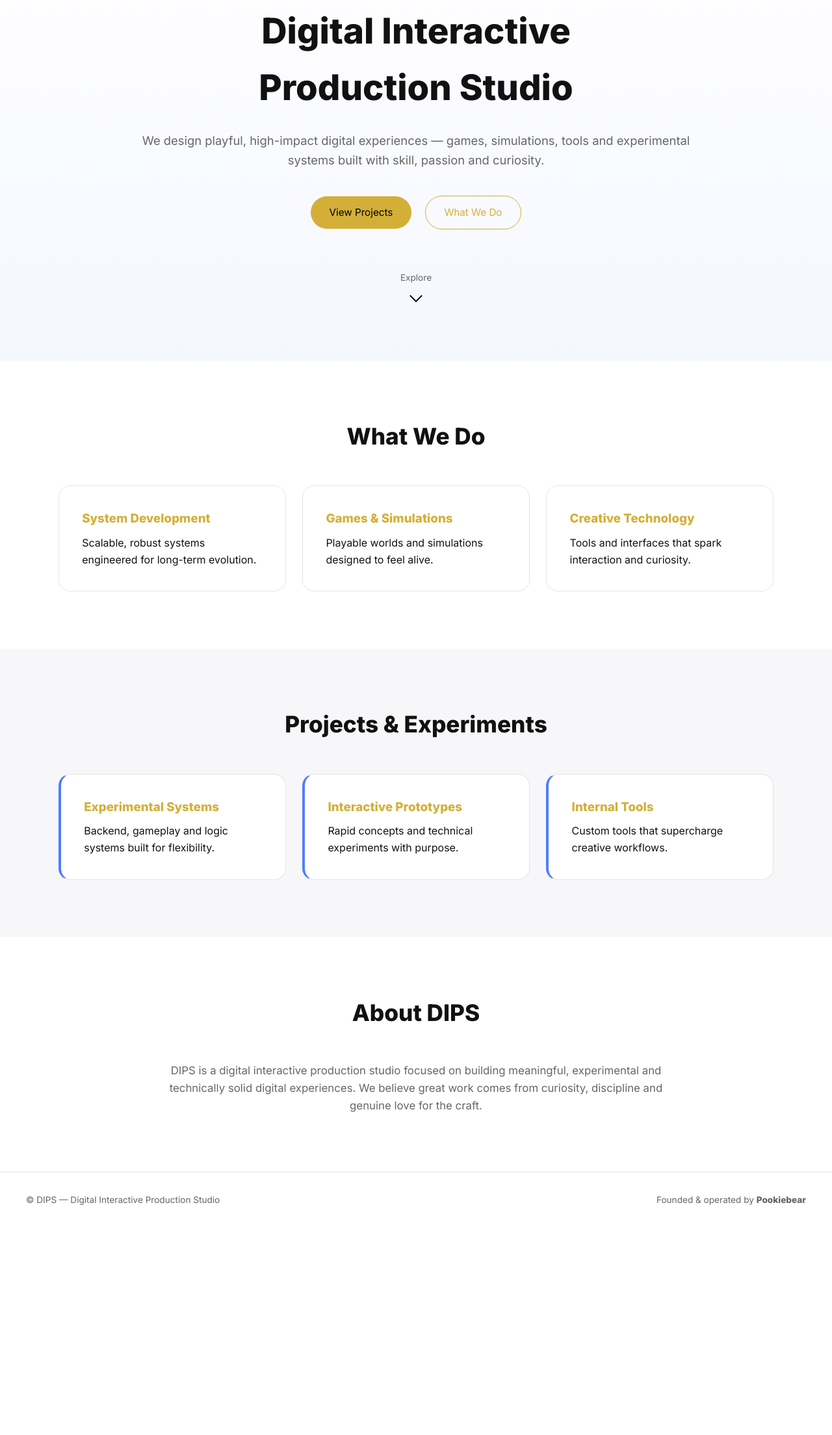
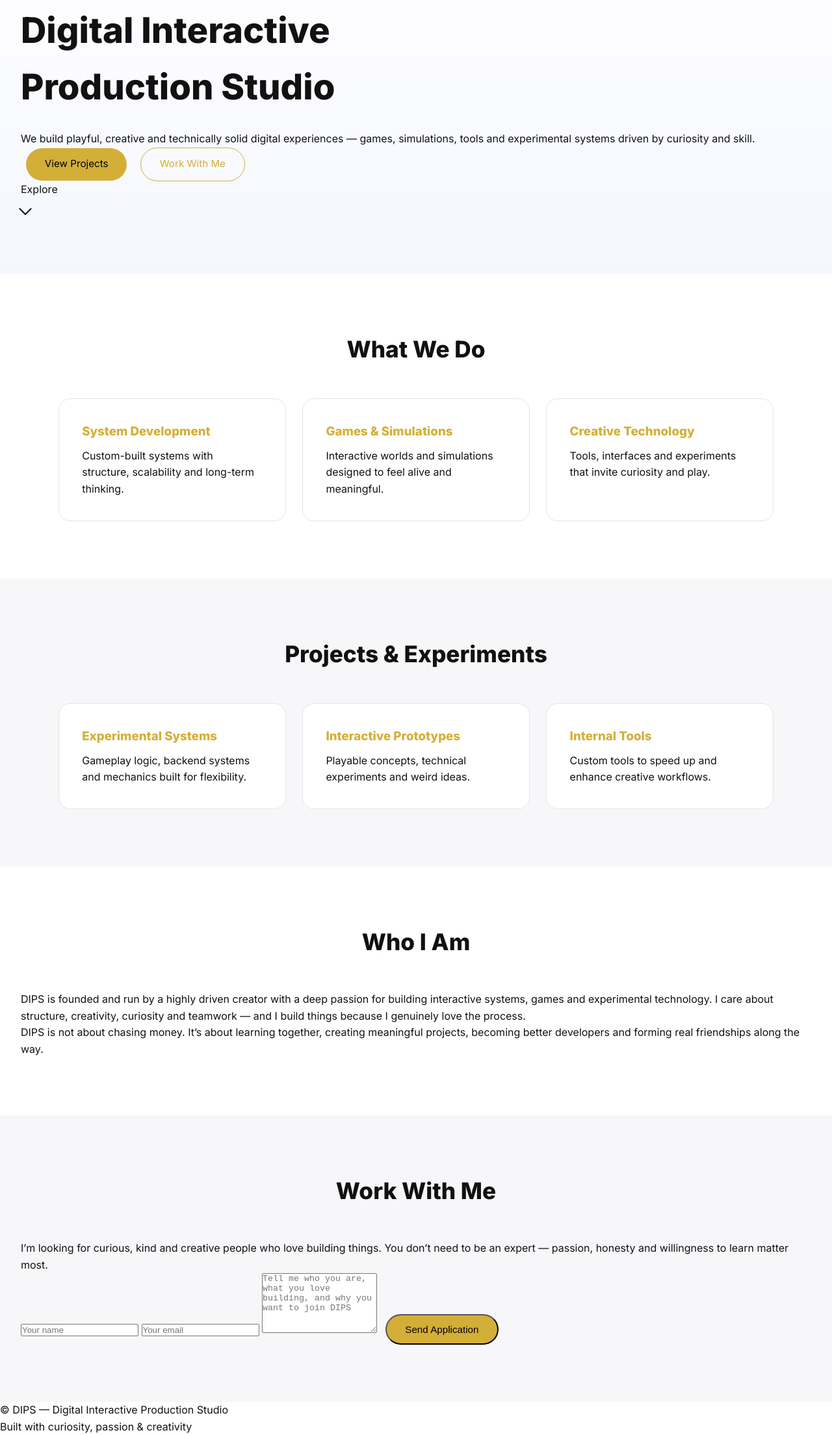
Before and after one commit to brodskidaniel/dips_studio, a plain HTML site: page index.html in a window 1280 px wide. Shown: the part 189-2397 px from the top of the page at 65% size. Before the commit the page ends 2078 px from the top, so only its background shows below. Drawn offline with Linux system fonts and the light colour scheme.

Commit message:
Update index.html

```diff
--- a/index.html
+++ b/index.html
@@ -9,44 +9,46 @@
 
 <body>
 
-<header class="site-header">
+<header class="header">
   <div class="header-inner">
-    <div class="brand">DIPS</div>
 
-    <nav class="nav">
+    <div class="nav-left">
       <a href="#services">Services</a>
       <a href="#projects">Projects</a>
+    </div>
+
+    <div class="brand" onclick="document.getElementById('apply').scrollIntoView({behavior:'smooth'})">
+      DIPS
+    </div>
+
+    <div class="nav-right">
       <a href="#about">About</a>
-      <a href="https://discord.gg/DIN_INVITE" target="_blank" class="nav-btn">
+      <a href="https://discord.gg/DIN_INVITE" target="_blank" class="discord-btn">
         Discord
       </a>
-    </nav>
+    </div>
+
   </div>
 </header>
 
 <main>
 
 <section class="hero">
-  <div class="hero-inner">
-    <h1>
-      Digital Interactive<br />
-      Production Studio
-    </h1>
+  <h1>Digital Interactive<br>Production Studio</h1>
 
-    <p class="hero-sub">
-      We design playful, high-impact digital experiences — games, simulations,
-      tools and experimental systems built with skill, passion and curiosity.
-    </p>
+  <p class="hero-text">
+    We build playful, creative and technically solid digital experiences —
+    games, simulations, tools and experimental systems driven by curiosity and skill.
+  </p>
 
-    <div class="hero-actions">
-      <a href="#projects" class="btn primary">View Projects</a>
-      <a href="#services" class="btn outline">What We Do</a>
-    </div>
+  <div class="hero-buttons">
+    <a href="#projects" class="btn primary">View Projects</a>
+    <a href="#apply" class="btn outline">Work With Me</a>
+  </div>
 
-    <div class="explore-indicator">
-      <span>Explore</span>
-      <div class="arrow"></div>
-    </div>
+  <div class="explore">
+    <span>Explore</span>
+    <div class="arrow"></div>
   </div>
 </section>
 
@@ -56,17 +58,17 @@
   <div class="cards">
     <div class="card">
       <h3>System Development</h3>
-      <p>Scalable, robust systems engineered for long-term evolution.</p>
+      <p>Custom-built systems with structure, scalability and long-term thinking.</p>
     </div>
 
     <div class="card">
       <h3>Games & Simulations</h3>
-      <p>Playable worlds and simulations designed to feel alive.</p>
+      <p>Interactive worlds and simulations designed to feel alive and meaningful.</p>
     </div>
 
     <div class="card">
       <h3>Creative Technology</h3>
-      <p>Tools and interfaces that spark interaction and curiosity.</p>
+      <p>Tools, interfaces and experiments that invite curiosity and play.</p>
     </div>
   </div>
 </section>
@@ -75,44 +77,61 @@
   <h2>Projects & Experiments</h2>
 
   <div class="cards">
-    <div class="card accent">
+    <div class="card highlight">
       <h3>Experimental Systems</h3>
-      <p>Backend, gameplay and logic systems built for flexibility.</p>
+      <p>Gameplay logic, backend systems and mechanics built for flexibility.</p>
     </div>
 
-    <div class="card accent">
+    <div class="card highlight">
       <h3>Interactive Prototypes</h3>
-      <p>Rapid concepts and technical experiments with purpose.</p>
+      <p>Playable concepts, technical experiments and weird ideas.</p>
     </div>
 
-    <div class="card accent">
+    <div class="card highlight">
       <h3>Internal Tools</h3>
-      <p>Custom tools that supercharge creative workflows.</p>
+      <p>Custom tools to speed up and enhance creative workflows.</p>
     </div>
   </div>
 </section>
 
 <section id="about" class="section">
-  <h2>About DIPS</h2>
+  <h2>Who I Am</h2>
 
-  <p class="about-text">
-    DIPS is a digital interactive production studio focused on building meaningful,
-    experimental and technically solid digital experiences. We believe great work
-    comes from curiosity, discipline and genuine love for the craft.
+  <p class="about">
+    DIPS is founded and run by a highly driven creator with a deep passion for
+    building interactive systems, games and experimental technology.
+    I care about structure, creativity, curiosity and teamwork —
+    and I build things because I genuinely love the process.
   </p>
+
+  <p class="about">
+    DIPS is not about chasing money.
+    It’s about learning together, creating meaningful projects,
+    becoming better developers and forming real friendships along the way.
+  </p>
+</section>
+
+<section id="apply" class="section soft">
+  <h2>Work With Me</h2>
+
+  <p class="apply-text">
+    I’m looking for curious, kind and creative people who love building things.
+    You don’t need to be an expert — passion, honesty and willingness to learn matter most.
+  </p>
+
+  <form class="apply-form" action="FORM_ENDPOINT_HÄR" method="POST">
+    <input type="text" name="name" placeholder="Your name" required />
+    <input type="email" name="email" placeholder="Your email" required />
+    <textarea name="message" rows="6" placeholder="Tell me who you are, what you love building, and why you want to join DIPS"></textarea>
+    <button type="submit" class="btn primary">Send Application</button>
+  </form>
 </section>
 
 </main>
 
-<footer class="site-footer">
-  <div class="footer-inner">
-    <div>
-      © DIPS — Digital Interactive Production Studio
-    </div>
-    <div>
-      Founded & operated by <strong>Pookiebear</strong>
-    </div>
-  </div>
+<footer class="footer">
+  <div>© DIPS — Digital Interactive Production Studio</div>
+  <div>Built with curiosity, passion & creativity</div>
 </footer>
 
 </body>
```
